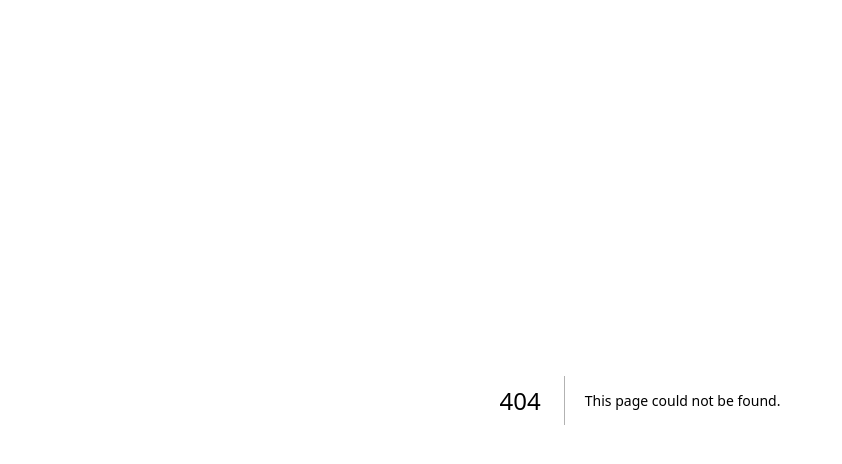
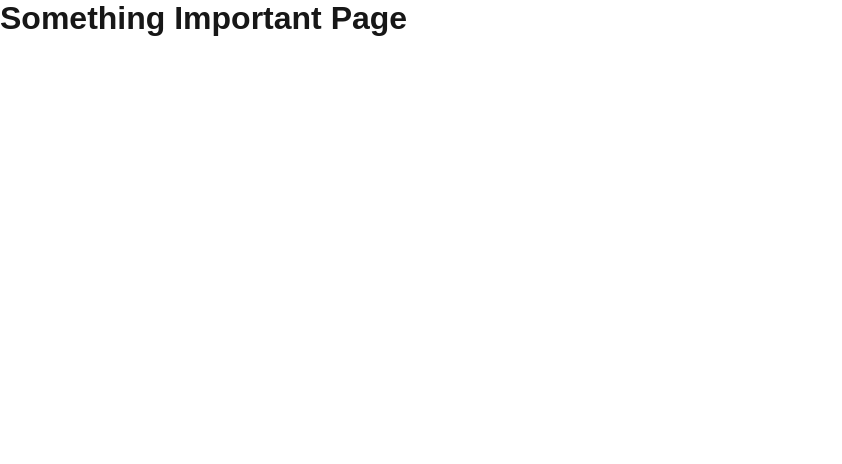
Before and after one commit to Afrag61/nextjs-essentials-pages-router-updated-next, a Next.js app: page /news/something-important in a window 1280 px wide. Before the commit this address had no page. Shown: the top 464 px of the page, without its empty margins (0-842 px from the left). Built offline with nearby package versions, Linux system fonts and the light colour scheme.

Commit message:
Adding Nested Paths & Pages (Nested Routes), make folder with route name contain index file that will be rendered or make file in same folder rename it with rout name

```diff
--- /dev/null
+++ b/pages/news/something-important/index.jsx
@@ -0,0 +1,9 @@
+const SomethingImportant = () => {
+    return (
+        <h1>
+            Something Important Page
+        </h1>
+    );
+}
+
+export default SomethingImportant;
```
Also changed, not shown: pages/news/index.jsx (renamed from pages/news.jsx).
